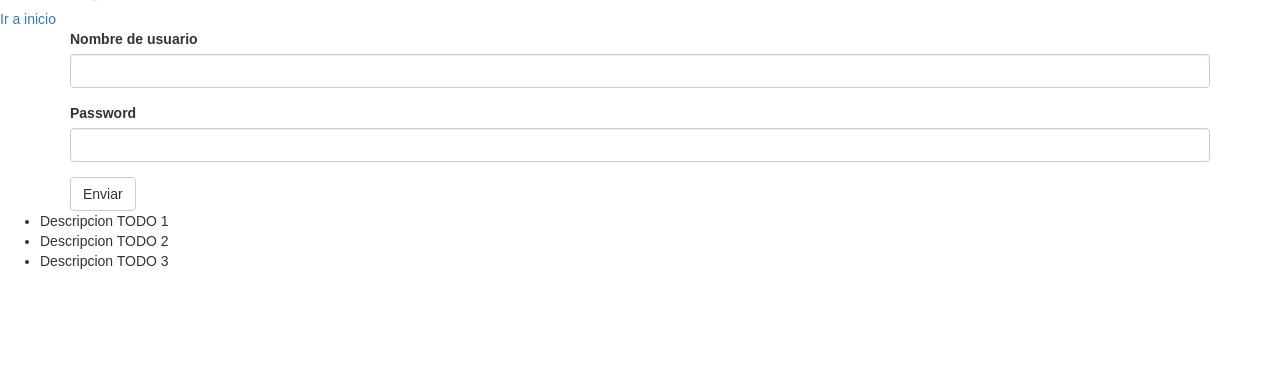
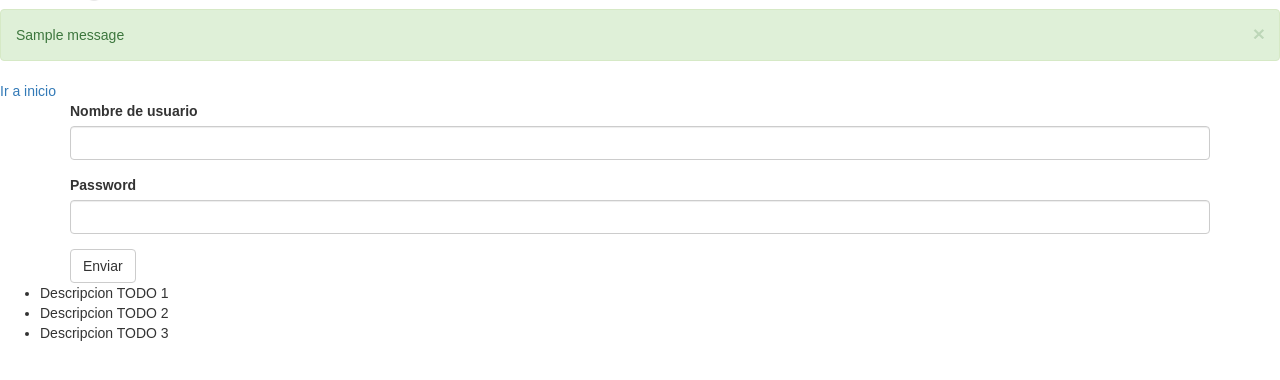
Before and after one commit to PiperPimientos/flask, a Flask app: page /hello in a window 1280 px wide. Shown: the part 63-443 px from the top of the page. Run offline with Flask 2, Linux system fonts and the light colour scheme; one stand-in notice (Sample message) is shown; some libraries are stand-ins or nearby versions.

Commit message:
agregamos flashes como alertas emergentes que aparecen en nuestro template, y los ejecutamos con los block scripts, para poder utilizarlos

```diff
--- a/main.py
+++ b/main.py
@@ -1,5 +1,5 @@
 from ensurepip import bootstrap
-from flask import Flask, request, make_response, redirect, render_template, session, url_for
+from flask import Flask, request, make_response, redirect, render_template, session, url_for, flash
 from flask_bootstrap import Bootstrap
 from flask_wtf import FlaskForm
 from wtforms.fields import StringField, PasswordField, SubmitField
@@ -45,6 +45,8 @@ def hello():
         username = login_form.username.data
         session['username'] = username
 
+        flash('Nombre de usuario registrado con exito')
+
         return redirect(url_for('index'))
 
     return render_template('hello.html', **context)
--- a/templates/base.html
+++ b/templates/base.html
@@ -14,5 +14,20 @@
         {% include 'navbar.html' %}
     {% endblock %}
 
+    {% for message in get_flashed_messages() %}
+        <div class="alert alert-success alert-dismissible">
+            <button type="button"
+                    data-dismiss="alert"
+                    class="close">&times;</button>
+                {{ message }}
+        </div>
+    {% endfor %}
+
+    {% block scripts %}
+
+        {{ super() }}
+
+    {% endblock %}
+
     {% block content %}{% endblock %}
 {% endblock %}
```
